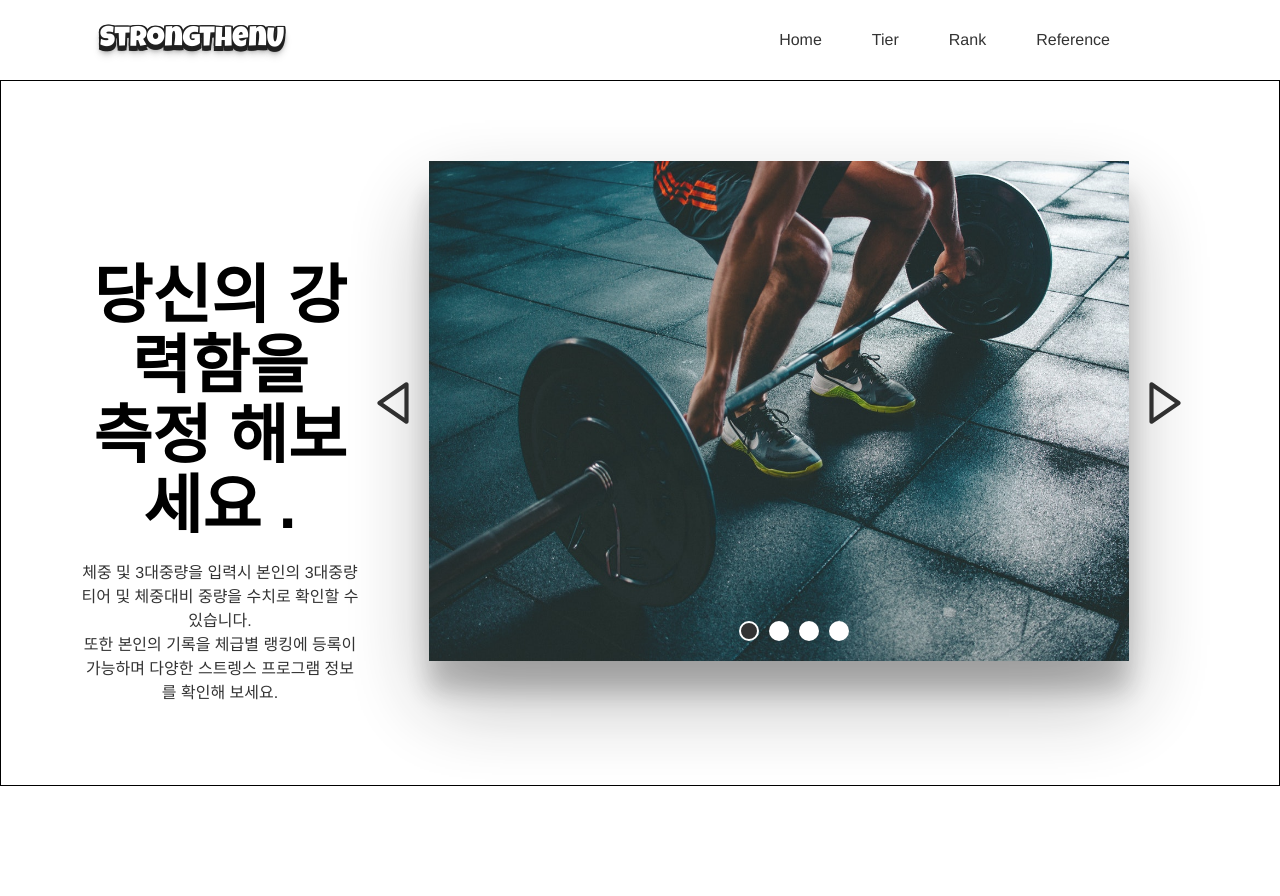
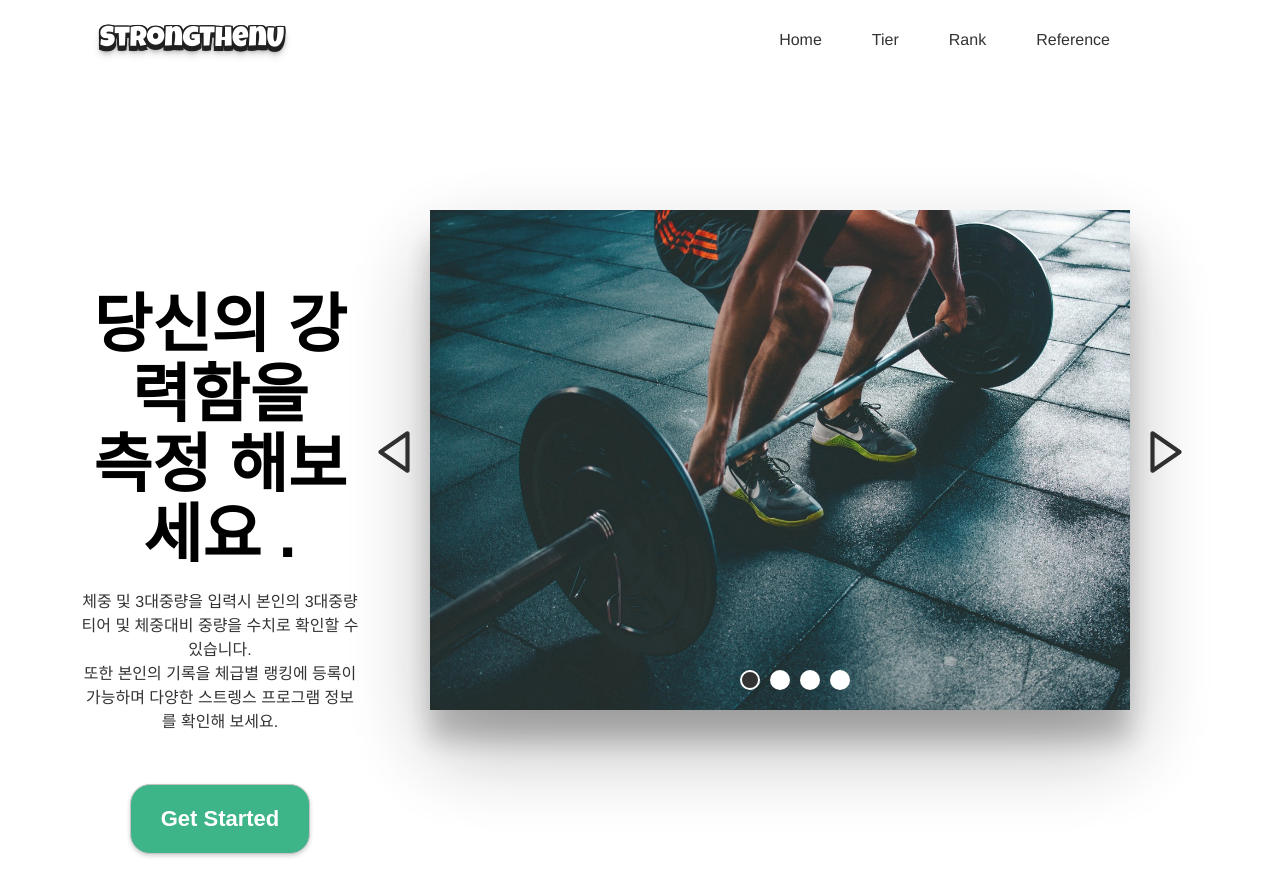
Before and after one commit to dwhddnjs/StrongthanU-project, a React (Create React App) app: page / in a window 1280 px wide. Shown: the top 896 px of the page. Before the commit the page ends 800 px from the top, so only its background shows below. Built offline with nearby package versions, Linux system fonts and the light colour scheme.

Commit message:
✨ HomeStartBtn을 추가합니다

```diff
--- a/src/components/Header/Header.tsx
+++ b/src/components/Header/Header.tsx
@@ -16,6 +16,7 @@ export default Header;
 
 const HeaderContainer = styled.div`
   /* border: 1px solid; */
+  margin-bottom: 50px;
   height: 80px;
   display: flex;
   align-items: center;
--- a/src/pages/Home/components/HomeInfo.tsx
+++ b/src/pages/Home/components/HomeInfo.tsx
@@ -1,5 +1,6 @@
 import React from 'react';
 import styled from 'styled-components';
+import HomeStartBtn from './HomeStartBtn';
 
 const HomeInfo = () => {
   return (
@@ -12,6 +13,7 @@ const HomeInfo = () => {
         체중 및 3대중량을 입력시 본인의 3대중량 티어 및 체중대비 중량을 수치로 확인할 수 있습니다.
         <br /> 또한 본인의 기록을 체급별 랭킹에 등록이 가능하며 다양한 스트렝스 프로그램 정보를 확인해 보세요.
       </InfoDesc>
+      <HomeStartBtn />
     </InfoContainer>
   );
 };
@@ -26,7 +28,7 @@ const InfoTitle = styled.div`
   font-size: 64px;
   font-weight: 800;
   line-height: 70px;
-  margin-top: 100px;
+  margin-top: 80px;
 `;
 const InfoDesc = styled.p`
   margin-top: 20px;
--- /dev/null
+++ b/src/pages/Home/components/HomeStartBtn.tsx
@@ -0,0 +1,21 @@
+import React from 'react';
+import styled from 'styled-components';
+
+const HomeStartBtn = () => {
+  return <StartButton>Get Started</StartButton>;
+};
+
+export default HomeStartBtn;
+
+const StartButton = styled.button`
+  width: 180px;
+  height: 70px;
+  margin-top: 50px;
+  border-radius: 20px;
+  border: 1px solid #c4c4c4;
+  font-size: 22px;
+  font-weight: 800;
+  color: #ffffff;
+  background-color: #3eb489;
+  box-shadow: rgba(0, 0, 0, 0.18) 0px 2px 4px;
+`;
--- a/src/pages/Home/components/index.ts
+++ b/src/pages/Home/components/index.ts
@@ -1,2 +1,3 @@
 export { default as HomeCarousel } from './HomeCarousel';
 export { default as HomeInfo } from './HomeInfo';
+export { default as HomeStartBtn } from './HomeStartBtn';
--- a/src/pages/Home/screen/Home.tsx
+++ b/src/pages/Home/screen/Home.tsx
@@ -23,7 +23,7 @@ const HomeLayout = styled.div`
 `;
 
 const CarouselInfoWrapper = styled.div`
-  border: 1px solid;
+  /* border: 1px solid; */
   display: flex;
   padding: 80px;
   justify-content: space-between;
```
